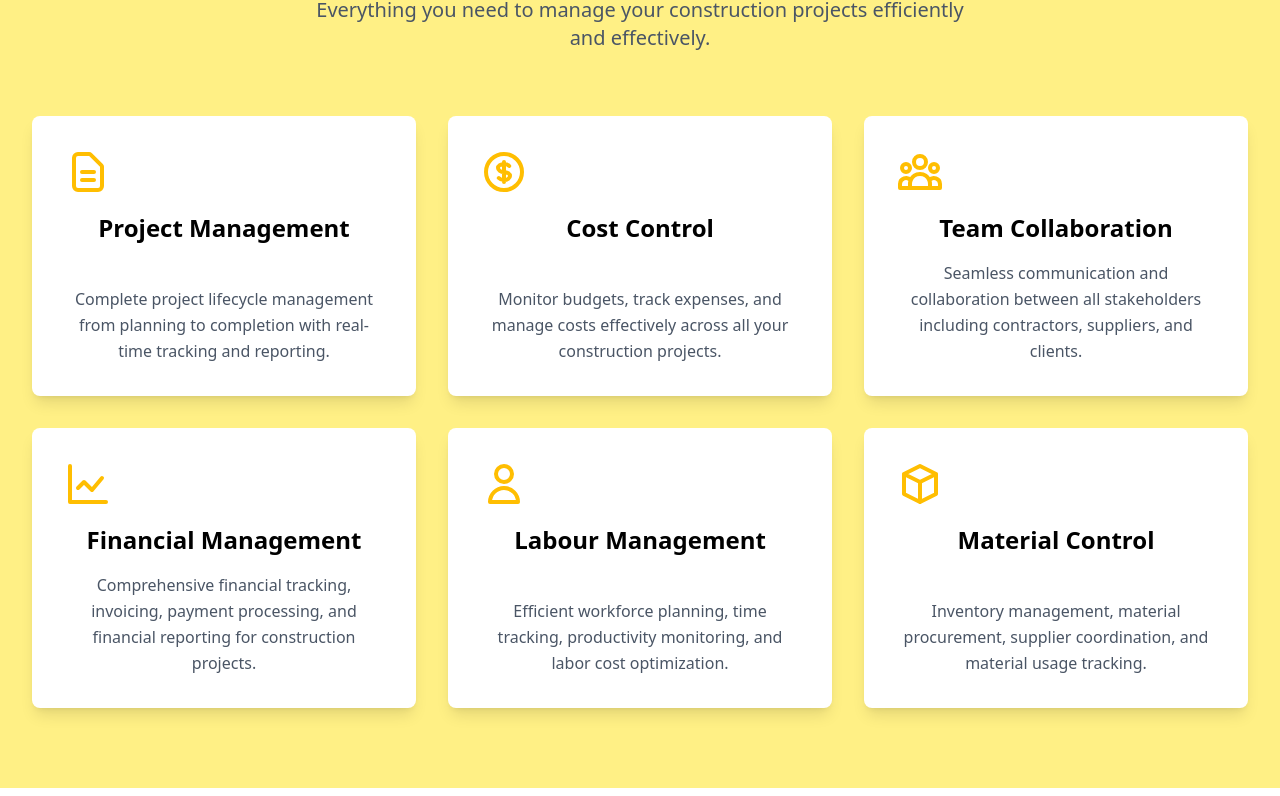
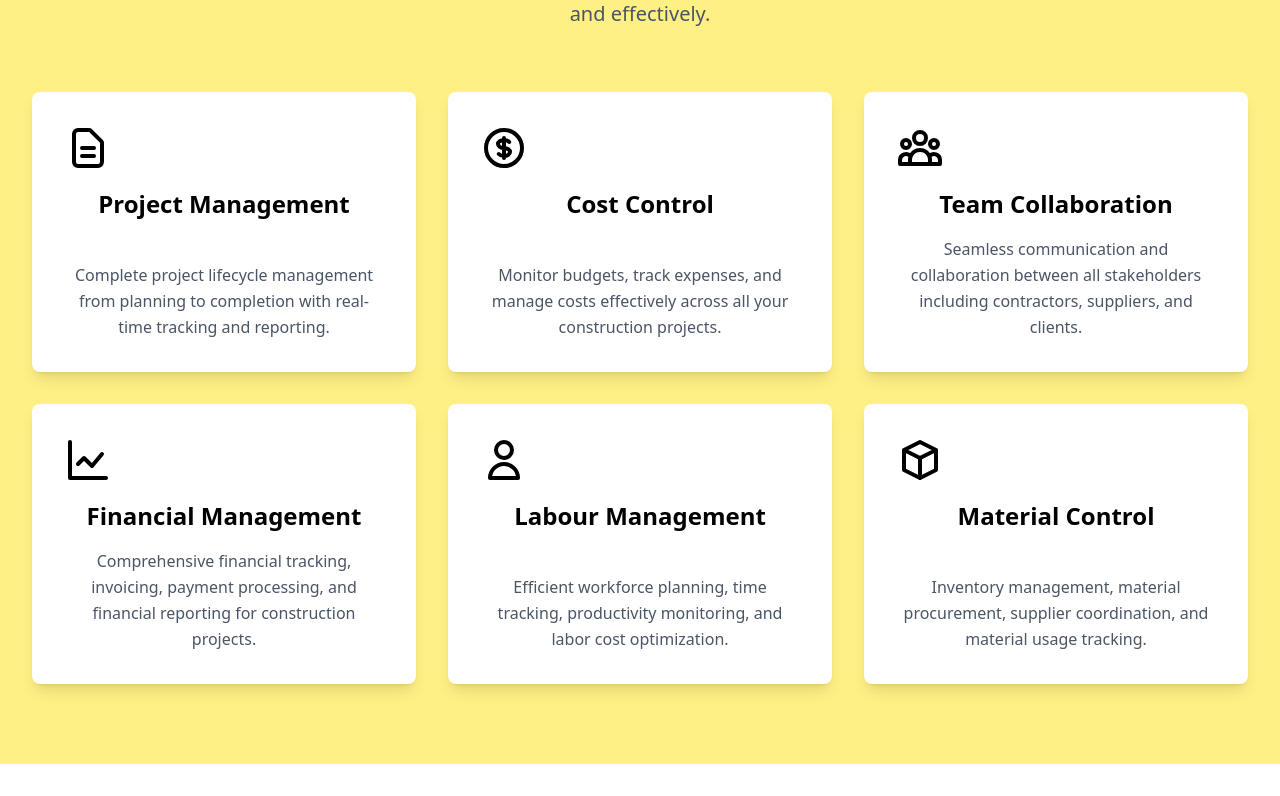
Before and after one commit to vsoftsol10/Vconstech-site, a React (Vite) app: page / in a window 1280 px wide. Shown: the part 1724-2520 px from the top of the page. Built offline with nearby package versions, Linux system fonts and the light colour scheme.

Commit message:
Pricing page done

```diff
--- a/src/pages/About.jsx
+++ b/src/pages/About.jsx
@@ -170,7 +170,7 @@ const About = () => {
       </section>
 
       {/* What We Do Section */}
-      <section className="py-20 bg-gray-50">
+      <section className="py-20 bg-yellow-100">
         <div className="max-w-7xl mx-auto px-4 sm:px-6 lg:px-8">
           <div className="text-center mb-16">
             <h2 className="text-3xl md:text-4xl font-bold text-black mb-4">
@@ -248,7 +248,7 @@ const About = () => {
       </section>
 
       {/* Why Vconstech Section */}
-      <section className="py-20 bg-gray-50">
+      <section className="py-20 bg-yellow-100">
         <div className="max-w-7xl mx-auto px-4 sm:px-6 lg:px-8">
           <div className="text-center mb-16">
             <h2 className="text-3xl md:text-4xl font-bold text-black mb-4">
--- a/src/pages/Homepage.jsx
+++ b/src/pages/Homepage.jsx
@@ -19,7 +19,7 @@ const Homepage = () => {
   const features = [
     {
       icon: (
-        <svg className="w-12 h-12 text-[#ffbe01]" fill="none" stroke="currentColor" viewBox="0 0 24 24">
+        <svg className="w-12 h-12 text-[#000]" fill="none" stroke="currentColor" viewBox="0 0 24 24">
           <path strokeLinecap="round" strokeLinejoin="round" strokeWidth={2} d="M9 12h6m-6 4h6m2 5H7a2 2 0 01-2-2V5a2 2 0 012-2h5.586a1 1 0 01.707.293l5.414 5.414a1 1 0 01.293.707V19a2 2 0 01-2 2z" />
         </svg>
       ),
@@ -28,7 +28,7 @@ const Homepage = () => {
     },
     {
       icon: (
-        <svg className="w-12 h-12 text-[#ffbe01]" fill="none" stroke="currentColor" viewBox="0 0 24 24">
+        <svg className="w-12 h-12 text-[#000]" fill="none" stroke="currentColor" viewBox="0 0 24 24">
           <path strokeLinecap="round" strokeLinejoin="round" strokeWidth={2} d="M12 8c-1.657 0-3 .895-3 2s1.343 2 3 2 3 .895 3 2-1.343 2-3 2m0-8c1.11 0 2.08.402 2.599 1M12 8V7m0 1v8m0 0v1m0-1c-1.11 0-2.08-.402-2.599-1M21 12a9 9 0 11-18 0 9 9 0 0118 0z" />
         </svg>
       ),
@@ -37,7 +37,7 @@ const Homepage = () => {
     },
     {
       icon: (
-        <svg className="w-12 h-12 text-[#ffbe01]" fill="none" stroke="currentColor" viewBox="0 0 24 24">
+        <svg className="w-12 h-12 text-[#000]" fill="none" stroke="currentColor" viewBox="0 0 24 24">
           <path strokeLinecap="round" strokeLinejoin="round" strokeWidth={2} d="M17 20h5v-2a3 3 0 00-5.356-1.857M17 20H7m10 0v-2c0-.656-.126-1.283-.356-1.857M7 20H2v-2a3 3 0 015.356-1.857M7 20v-2c0-.656.126-1.283.356-1.857m0 0a5.002 5.002 0 019.288 0M15 7a3 3 0 11-6 0 3 3 0 016 0zm6 3a2 2 0 11-4 0 2 2 0 014 0zM7 10a2 2 0 11-4 0 2 2 0 014 0z" />
         </svg>
       ),
@@ -46,7 +46,7 @@ const Homepage = () => {
     },
     {
       icon: (
-        <svg className="w-12 h-12 text-[#ffbe01]" fill="none" stroke="currentColor" viewBox="0 0 24 24">
+        <svg className="w-12 h-12 text-[#000]" fill="none" stroke="currentColor" viewBox="0 0 24 24">
           <path strokeLinecap="round" strokeLinejoin="round" strokeWidth={2} d="M3 3v18h18" />
           <path strokeLinecap="round" strokeLinejoin="round" strokeWidth={2} d="M7 14l3-3 4 4 5-6" />
         </svg>
@@ -57,7 +57,7 @@ const Homepage = () => {
     },
     {
       icon: (
-        <svg className="w-12 h-12 text-[#ffbe01]" fill="none" stroke="currentColor" viewBox="0 0 24 24">
+        <svg className="w-12 h-12 text-[#000]" fill="none" stroke="currentColor" viewBox="0 0 24 24">
           <path strokeLinecap="round" strokeLinejoin="round" strokeWidth={2} d="M16 7a4 4 0 11-8 0 4 4 0 018 0zM12 14a7 7 0 00-7 7h14a7 7 0 00-7-7z" />
         </svg>
       ),
@@ -66,7 +66,7 @@ const Homepage = () => {
     },
     {
       icon: (
-        <svg className="w-12 h-12 text-[#ffbe01]" fill="none" stroke="currentColor" viewBox="0 0 24 24">
+        <svg className="w-12 h-12 text-[#000]" fill="none" stroke="currentColor" viewBox="0 0 24 24">
           <path strokeLinecap="round" strokeLinejoin="round" strokeWidth={2} d="M20 7l-8-4-8 4m16 0l-8 4m8-4v10l-8 4m0-10L4 7m8 4v10M4 7v10l8 4" />
         </svg>
       ),
@@ -99,7 +99,6 @@ const Homepage = () => {
         ></div>
       </section>
 
- /* Target Audience Section */
       <section className="py-12 sm:py-16 md:py-20 bg-white">
         <div className="max-w-7xl mx-auto px-4 sm:px-6 lg:px-8 text-center">
           <h2 className="text-xl sm:text-2xl md:text-3xl lg:text-4xl font-bold text-black mb-8 sm:mb-12">
@@ -116,11 +115,11 @@ const Homepage = () => {
                     </div>
                     <div className="text-white text-xs sm:text-sm md:text-base leading-relaxed">
                       {
-                  i === 0 ? "Civil Contractors,Construction Company,Real Estate Developers,Infrastructure Developers"
-                    : i === 1 ? "Architectural Consultants,Structural Engineers,Planning Consultants,Urban Designer"
-                    : i === 2 ? "Interior Decorators,Turnkey Interiors,Modular Kitchen Designers,False Ceiling Contractors,Exterior Designers"
-                    : i === 3 ? "Electrical Contractors,Plumbing Contractors,HVAC Contractors,Mechanical & Electrical (M&E) Services,Fire & Safety System Contractors,Specialized Construction Services"
-                    : i === 4 ? "Waterproofing Contractors,Flooring Contractors,Painting Contractors,Aluminium & Glass Fabricators,Steel Fabricators"
+                        i === 0 ? "Civil Contractors, Construction Company, Real Estate Developers, Infrastructure Developers"
+                          : i === 1 ? "Architectural Consultants, Structural Engineers, Planning Consultants, Urban Designer"
+                            : i === 2 ? "Interior Decorators, Turnkey Interiors, Modular Kitchen Designers, False Ceiling Contractors, Exterior Designers"
+                              : i === 3 ? "Electrical Contractors, Plumbing Contractors, HVAC Contractors, Mechanical & Electrical (M&E) Services, Fire & Safety System Contractors,Specialized Construction Services"
+                                : i === 4 ? "Waterproofing Contractors, Flooring Contractors, Painting Contractors, Aluminium & Glass Fabricators, Steel Fabricators"
                                   : "Project Management Consultants,Quantity Surveyors,Construction Consultants,Site Supervisors,Valuation Engineers"
                       }
                     </div>
@@ -207,7 +206,7 @@ const Homepage = () => {
         <div className="max-w-7xl mx-auto px-4 sm:px-6 lg:px-8">
           <div className="text-center mb-8 sm:mb-12 md:mb-16">
             <h2 className="text-2xl sm:text-3xl md:text-4xl font-bold text-black mb-4">
-              Who can use <span className="text-[#ffbe01]">Vconstech</span> For?
+              Who can use Vconstech For?
             </h2>
             <p className="text-base sm:text-lg md:text-xl text-gray-600 max-w-3xl mx-auto">
               Built for construction professionals who demand excellence and efficiency in their operations.
@@ -309,10 +308,10 @@ const Homepage = () => {
         <div className="max-w-7xl mx-auto px-4 sm:px-6 lg:px-8">
           <div className="text-center mb-8 sm:mb-12">
             <h2 className="text-2xl sm:text-3xl md:text-4xl font-bold text-black mb-4">
-              The <span className="text-[#ffbe01]">Importance</span> of Vconstech for Your Construction Business
+              The Importance of <span className="text-[#ffbe01]">Vconstech</span> for Your Construction Business
             </h2>
             <p className="text-base sm:text-lg md:text-xl text-gray-600 max-w-3xl mx-auto">
-              In today's competitive construction market, efficiency and accuracy are not just advantages—they're necessities.
+              In today's competitive construction market, efficiency and accuracy are not just advantages-they're necessities.
             </p>
           </div>
 
```
Lines whose indentation alone changed are shown as unchanged.
